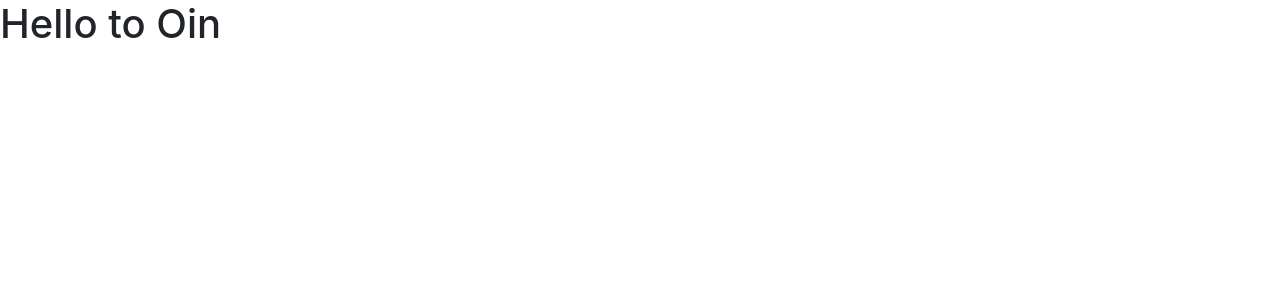
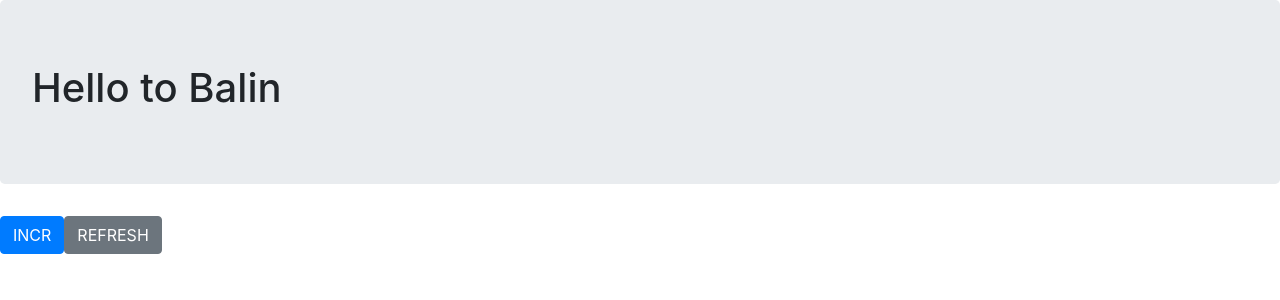
Before and after one commit to Predip/-fhnw-webfr-hs20V2, a React (Create React App) app in the folder reactjs/: page / in a window 1280 px wide. Shown: the top 300 px of the page. Built offline with nearby package versions, Linux system fonts and the light colour scheme.

Commit message:
manually state change

```diff
--- a/reactjs/src/App.js
+++ b/reactjs/src/App.js
@@ -1,4 +1,5 @@
 import React, { Component } from "react";
+import { Button } from 'reactstrap';
 
 class App extends Component {
   constructor(props) {
@@ -18,18 +19,29 @@ class App extends Component {
       "Bombur",
     ];
     this.state = {
-      index: 0,
+        index: 0,
     };
     this.tick = this.tick.bind(this);
-    setInterval(this.tick, 1000);
+    this.reset = this.reset.bind(this);
   }
   tick() {
     const newIndex = (this.state.index + 1) % this.names.length;
     this.setState({ index: newIndex });
   }
+  reset() {
+    this.setState({ counter: 0 });
+  }
   render() {
     return (
-        <h1>{this.props.message} {this.names[this.state.index]}</h1>
+        <div>
+          <div className="jumbotron">
+            <h1>{this.props.message} {this.names[this.state.index]}</h1>
+          </div>
+
+          <Button color="primary" onClick={this.tick}>INCR</Button>
+          <Button color="secondary" onClick={this.reset}>REFRESH</Button>
+        </div>
+
     );
   }
 }
```
